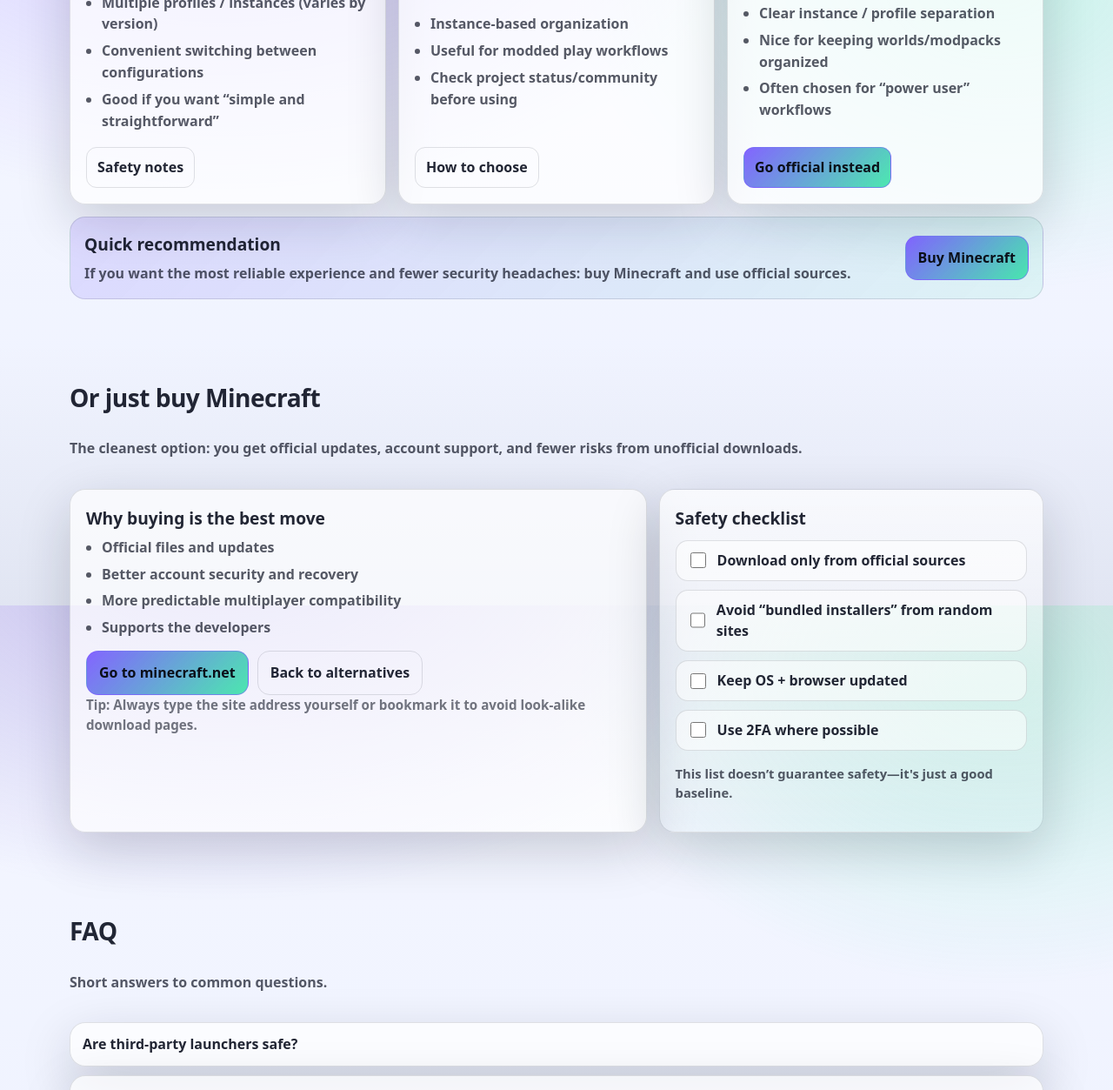
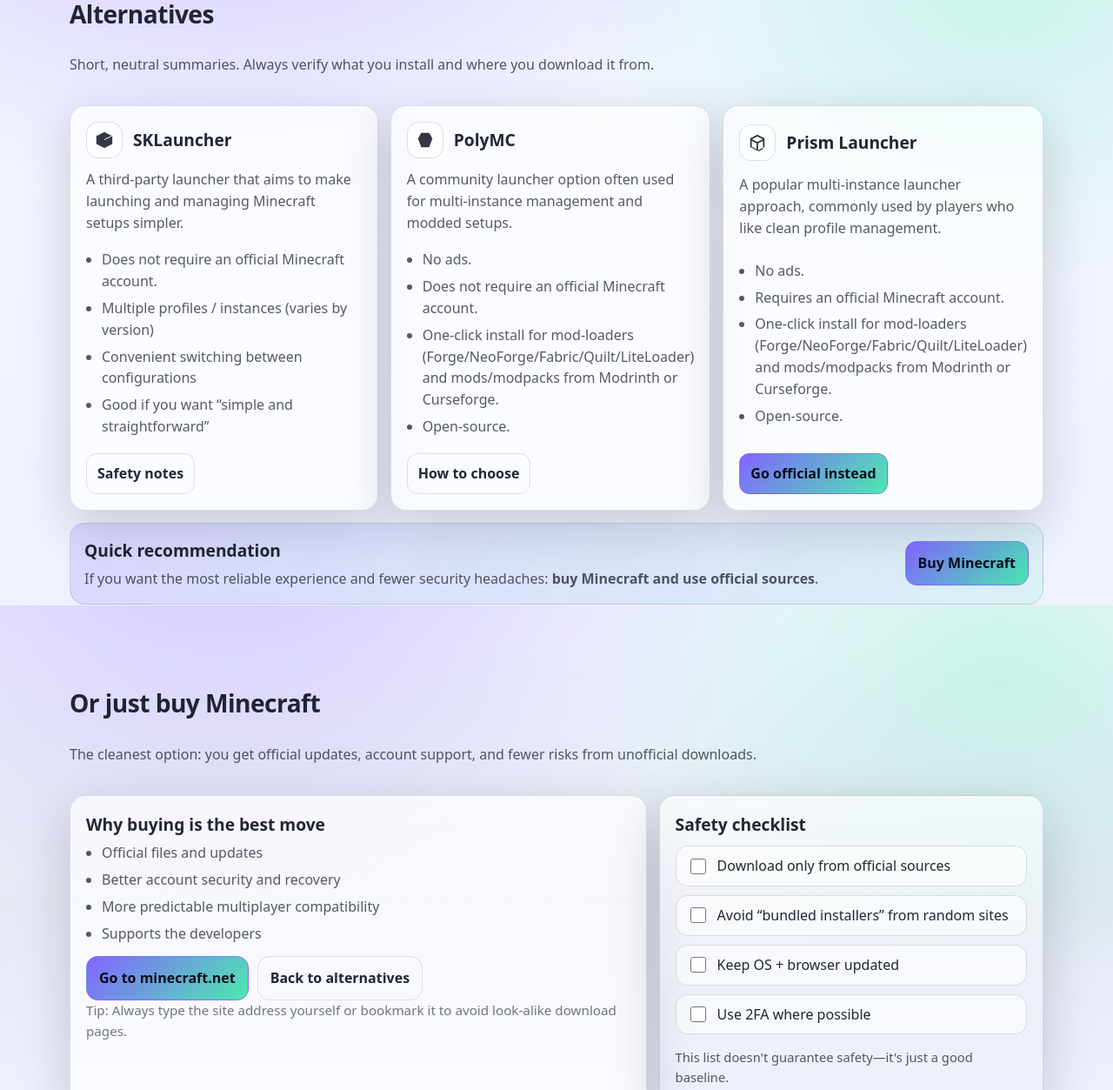
Before and after one commit to llcig/tlauncher.hu, a plain HTML site: page alternatives/index.html in a window 1280 px wide. Shown: the part 904-2157 px from the top of the page at 87% size. Drawn offline with Linux system fonts and the light colour scheme.

Commit message:
more things

```diff
--- a/alternatives/index.html
+++ b/alternatives/index.html
@@ -51,9 +51,8 @@
 
           <p class="note">
             <strong>Important:</strong> Only download launchers from their official pages and follow local laws.
-            Many third‑party launchers still require a legitimate Minecraft account. <br><br>
-            <strong>Please watch this video, to understand why we consider tlauncher as a spyware!<strong> <br><br>
-            <a href="https://youtu.be/SBTH9n6lz9o?si=BAZgHww3ezSiD95G target="_blank">Click here to watch TheMisterEpic video about tlauncher</a>
+            Some third-party launchers still require a legitimate Minecraft account. <br><br>
+            <iframe width="600" height="360" src="https://www.youtube-nocookie.com/embed/SBTH9n6lz9o?autoplay=1" title="YouTube video player" frameborder="0" allow="accelerometer; autoplay; clipboard-write; encrypted-media; gyroscope; picture-in-picture; web-share" referrerpolicy="strict-origin-when-cross-origin" allowfullscreen></iframe>
           </p>
         </div>
 
@@ -94,10 +93,11 @@
             </div>
 
             <p class="card__desc">
-              A third‑party launcher that aims to make launching and managing Minecraft setups simpler.
+              A third-party launcher that aims to make launching and managing Minecraft setups simpler.
             </p>
 
             <ul class="list">
+              <li>Does not require an official Minecraft account.</li>
               <li>Multiple profiles / instances (varies by version)</li>
               <li>Convenient switching between configurations</li>
               <li>Good if you want “simple and straightforward”</li>
@@ -120,13 +120,14 @@
             </div>
 
             <p class="card__desc">
-              A community launcher option often used for multi‑instance management and modded setups.
+              A community launcher option often used for multi-instance management and modded setups.
             </p>
 
             <ul class="list">
-              <li>Instance-based organization</li>
-              <li>Useful for modded play workflows</li>
-              <li>Check project status/community before using</li>
+              <li>No ads.</li>
+              <li>Does not require an official Minecraft account.</li>
+              <li>One-click install for mod-loaders (Forge/NeoForge/Fabric/Quilt/LiteLoader) and mods/modpacks from Modrinth or Curseforge.</li>
+              <li><a href="https://github.com/PolyMC/PolyMC" target="_blank">Open-source.</a></li>
             </ul>
 
             <div class="card__actions">
@@ -146,13 +147,14 @@
             </div>
 
             <p class="card__desc">
-              A popular multi‑instance launcher approach, commonly used by players who like clean profile management.
+              A popular multi-instance launcher approach, commonly used by players who like clean profile management.
             </p>
 
             <ul class="list">
-              <li>Clear instance / profile separation</li>
-              <li>Nice for keeping worlds/modpacks organized</li>
-              <li>Often chosen for “power user” workflows</li>
+              <li>No ads.</li>
+              <li>Requires an official Minecraft account.</li>
+              <li>One-click install for mod-loaders (Forge/NeoForge/Fabric/Quilt/LiteLoader) and mods/modpacks from Modrinth or Curseforge.</li>
+              <li><a href="https://github.com/PrismLauncher/PrismLauncher" target="_blank">Open-source.</a></li>
             </ul>
 
             <div class="card__actions">
@@ -201,7 +203,7 @@
             </div>
 
             <p class="note">
-              Tip: Always type the site address yourself or bookmark it to avoid look‑alike download pages.
+              Tip: Always type the site address yourself or bookmark it to avoid look-alike download pages.
             </p>
           </div>
 
@@ -226,7 +228,7 @@
               </label>
             </div>
             <p class="muted small">
-              This list doesn’t guarantee safety—it's just a good baseline.
+              This list doesn't guarantee safety—it's just a good baseline.
             </p>
           </div>
         </div>
@@ -245,7 +247,7 @@
             <summary>Are third-party launchers safe?</summary>
             <p>
               Some can be fine, but safety depends on where you download them from, whether the build is trusted,
-              and whether it’s been tampered with. Prefer official sites, verified releases, and reputable communities.
+              and whether it's been tampered with. Prefer official sites, verified releases, and reputable communities.
             </p>
           </details>
 
@@ -258,7 +260,7 @@
           </details>
 
           <details class="faq__item reveal">
-            <summary>What’s the easiest option overall?</summary>
+            <summary>What's the easiest option overall?</summary>
             <p>
               Buying Minecraft and using official sources is the simplest and most reliable route.
             </p>
```
